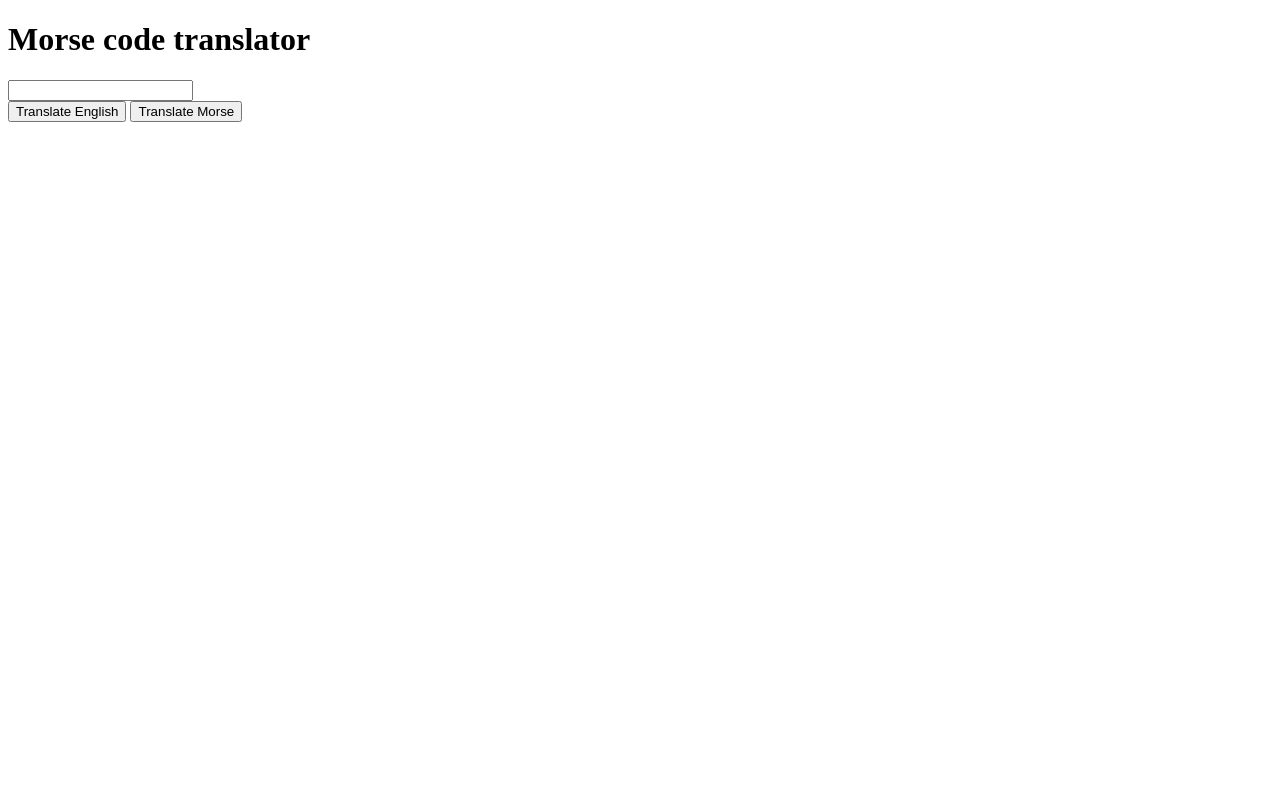
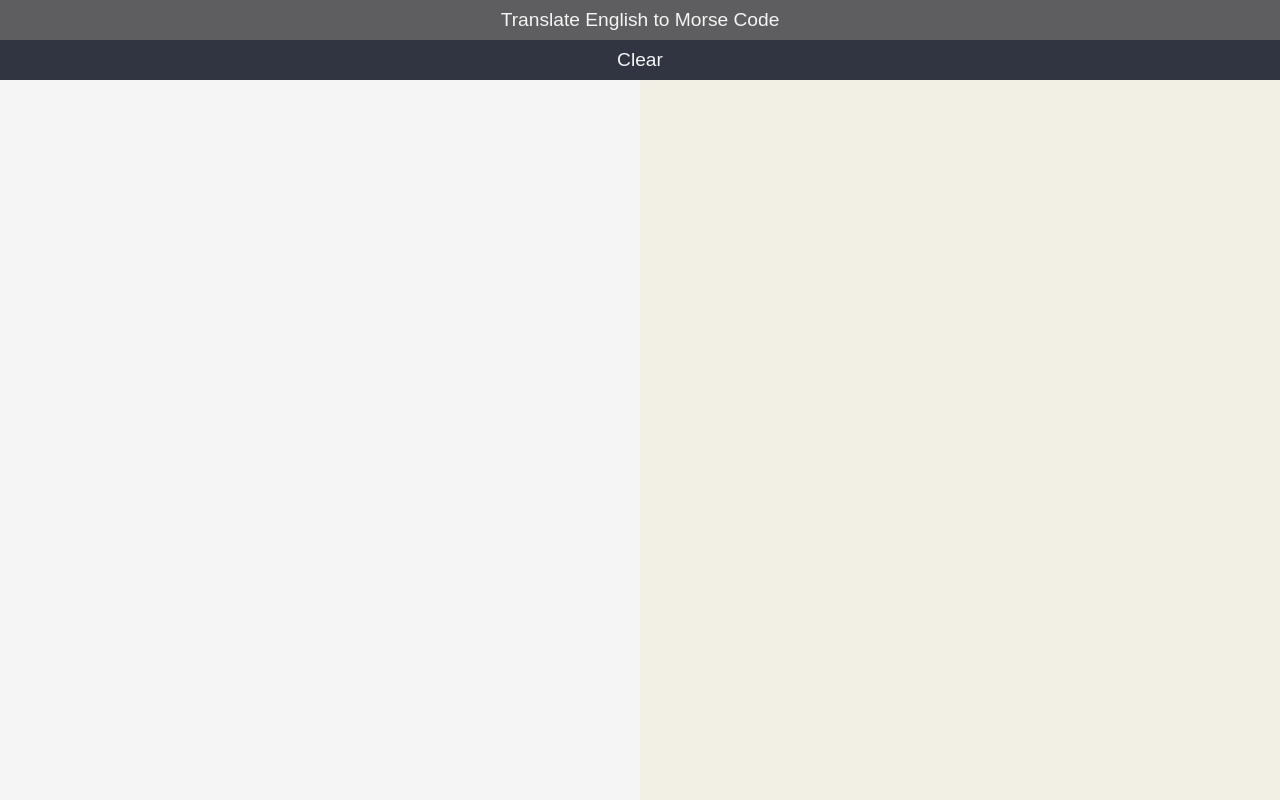
Before and after one commit to mcnultyfrank/morse-code-translator, a plain HTML site: page index.html in a window 1280 px wide. Drawn offline with Linux system fonts and the light colour scheme.

Commit message:
Design changes

```diff
--- /dev/null
+++ b/dist/script.dev.js
@@ -0,0 +1,24 @@
+"use strict";
+
+var translateButton = document.querySelector(".translate__button");
+var translateMorseButton = document.querySelector(".translate__morse__button");
+var clearButton = document.querySelector(".clear__button");
+var englishText = document.querySelector(".english-input");
+var alphabet = ['a', 'b', 'c', 'd', 'e', 'f', 'g', 'h', 'i', 'j', 'k', 'l', 'm', 'n', 'o', 'p', 'q', 'r', 's', 't', 'u', 'v', 'w', 'x', 'y', 'z'];
+var morsecode = ['.-', '-...', '-.-.', '-..', '.', '..-.', '--.', '....', '..', '.---', '-.-', '.-..', '--', '-.', '---', '.--.', '--.-', '.-.', '...', '-', '..-', '...-', '.--', '-..-', '-.--', '--..'];
+translateButton.addEventListener("click", function (e) {
+  for (i = 0; i < alphabet.length; i++) {
+    if (englishText.value.includes(alphabet[i])) {
+      document.querySelector(".output").innerHTML += morsecode[i] + " ";
+    }
+  }
+});
+clearButton.addEventListener("click", function (e) {
+  document.querySelector(".output").innerHTML = "";
+}); // translateMorseButton.addEventListener("click", e => {
+//     for (i = 0; i < morsecode.length; i++){
+//         if (englishText.value == morsecode[i]){
+//             document.querySelector(".output").innerHTML += alphabet[i];
+//         }
+//     }
+// })
--- a/index.html
+++ b/index.html
@@ -6,18 +6,20 @@
     <link rel="stylesheet" href="styles.css">
     <title>Morse-code-translator</title>
 </head>
-<body>
-    <div class="container">
-    <h1>Morse code translator</h1>
-    <form>
-    <input type = "text" id = "user-text" class = "english-input"  name = "user-text" autocomplete="off" placeholder="">
-</form>
-    <button class = "translate__button">Translate English</button>
-    <button class = "translate__morse__button">Translate Morse</button>
+    <body>
+        <header>
+            <button class = "translate__button">Translate English to Morse Code</button>
+            <button class = "clear__button">Clear</button>
+        </header>
+    <section>
+        <div class="inputContainer">
+            <input type = "text" id = "user-text" class = "english-input"  name = "user-text" autocomplete="off" placeholder="">
+        </div>
+        <div class="outputContainer">
+            <h2 class="output"></h2>
+        </div>
+    </section>
 
-    <!-- <button class="clear__button">Clear</button> -->
-    <h2 class="output"></h2>
-    </div>
     <script src="script.js"></script>
 </body>
 </html>
--- a/script.js
+++ b/script.js
@@ -9,17 +9,19 @@ const morsecode =[
     '--.-', '.-.', '...', '-', '..-', '...-', '.--', '-..-',
     '-.--', '--..'
 ]
-
 translateButton.addEventListener("click", e => {
     for(i = 0; i < alphabet.length; i++){
         if (englishText.value.includes(alphabet[i])){
-            document.querySelector(".output").innerHTML += morsecode[i];
+            document.querySelector(".output").innerHTML += morsecode[i] + " ";
         }
     }})
-translateMorseButton.addEventListener("click", e => {
-    for (i = 0; i < morsecode.length; i++){
-        if (englishText.value == morsecode[i]){
-            document.querySelector(".output").innerHTML += alphabet[i];
-        }
-    }
-})
+    clearButton.addEventListener("click", e => {
+        document.querySelector(".output").innerHTML = "";
+    })
+// translateMorseButton.addEventListener("click", e => {
+//     for (i = 0; i < morsecode.length; i++){
+//         if (englishText.value == morsecode[i]){
+//             document.querySelector(".output").innerHTML += alphabet[i];
+//         }
+//     }
+// })
--- a/styles.scss
+++ b/styles.scss
@@ -2,4 +2,70 @@
     margin: 0;
     padding: 0;
     box-sizing: border-box;
+    outline: none;
 }
+body{
+
+}
+header {
+    height: 10vh;
+    display: flex;
+    flex-direction: column;
+    justify-content: center;
+    .translate__button {
+        font-size: 1.2rem;
+        height: 5vh;
+        cursor: pointer;
+        background-color: #2F3237;
+        color: #F5F5F5;
+        border: none;
+        width: 100vw;
+        transition: 0.2s;
+        &:hover{
+        background-color:#5E5E60;
+        }
+    }
+    .clear__button{
+        font-size: 1.2rem;
+        height: 5vh;
+        background-color:#313541;
+        color: #F5F5F5;
+        border: none;
+        width: 100vw;
+        transition: 0.2s;
+        cursor: pointer;
+        &:hover{
+            background-color:#5E5E60;
+            }
+
+    }
+}
+section{
+    display: flex;
+    flex-direction: row;
+    justify-content: center;
+    text-align: center;
+    .inputContainer {
+        height: 90vh;
+        width: 50vw;
+        input{
+            background-color: #F5F5F5;
+            border: none;
+            height: 90vh;
+            width: 50vw;
+            padding: 5vw;
+            padding-bottom: 70vh;
+            font-size: 1.5rem;
+        }
+    }
+    .outputContainer{
+        height: 90vh;
+        width: 50vw;
+        background-color: #F2F0E4;
+        h2 {
+            font-size: 1.5rem;
+            padding-top: 17vw;
+
+        }
+    }
+}
```
Also changed, not shown: styles.css.
